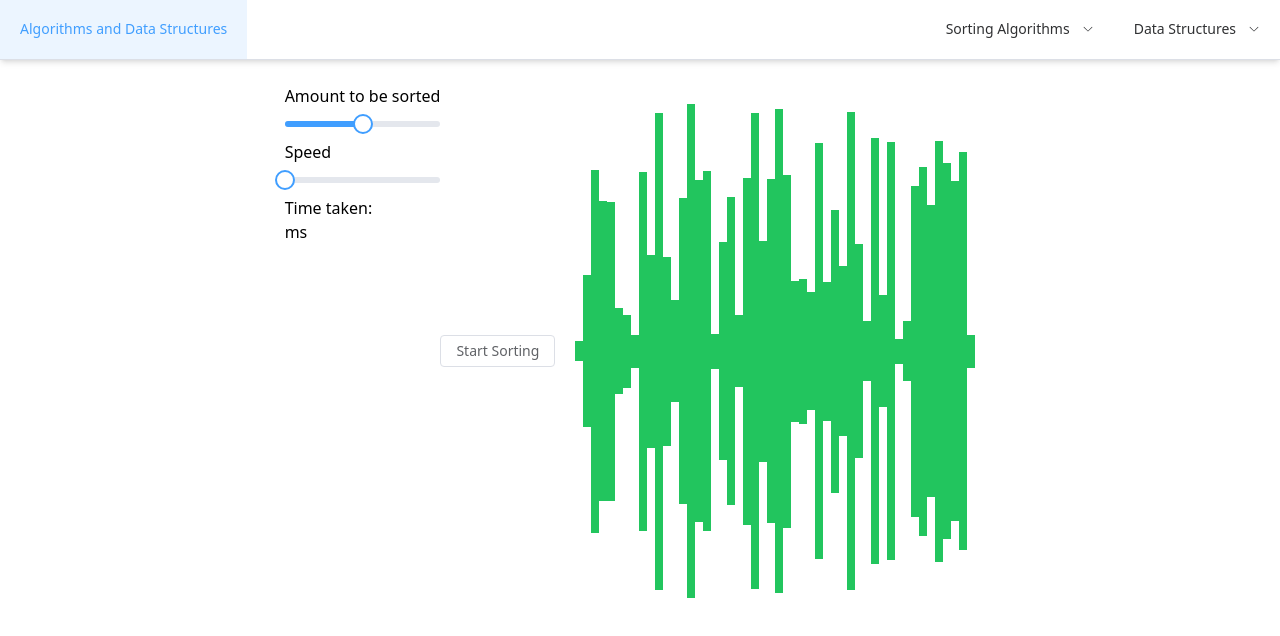
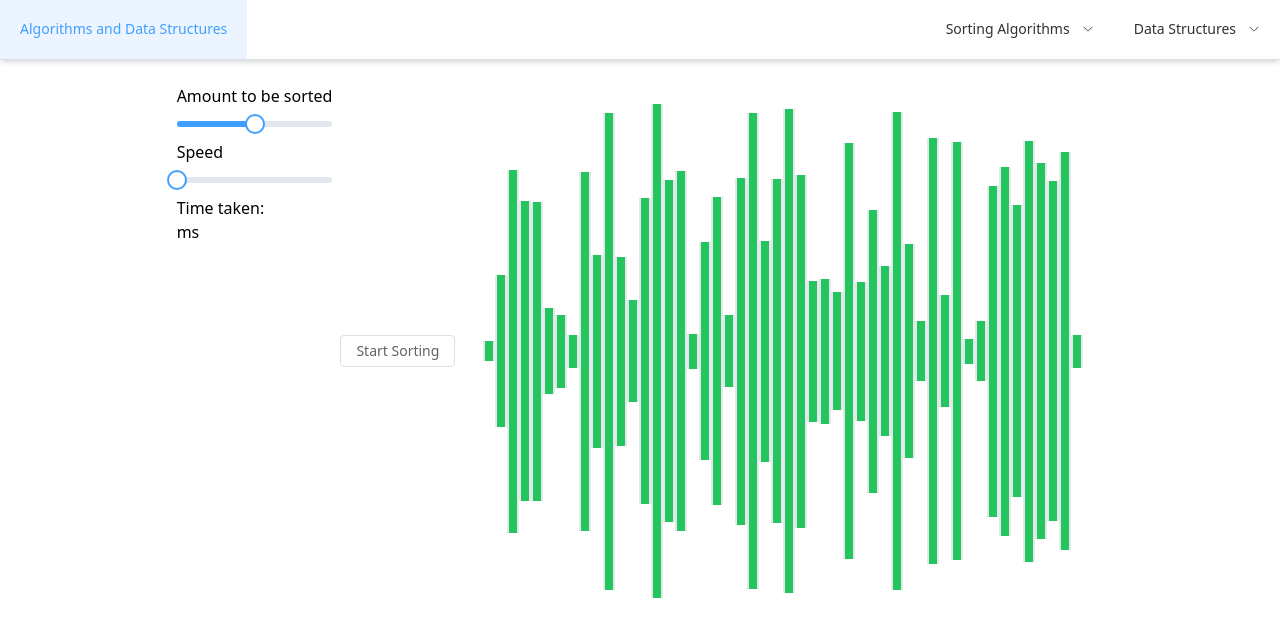
Before and after one commit to Life75/data-structures-, a Vue app: page /Sorting/BubbleSort in a window 1280 px wide. Both pictures are taken after a click on the element 562 px from the left and 124 px from the top of the page. Shown: the top 636 px of the page. Built offline with nearby package versions, Linux system fonts and the light colour scheme.

Commit message:
cooked out bugs

```diff
--- a/index.html
+++ b/index.html
@@ -3,11 +3,11 @@
   <head>
     <meta charset="UTF-8" />
     <link rel="icon" type="image/svg+xml" href="/vite.svg" />
-    <meta name="viewport" content="width=device-width, initial-scale=1.0" />
+    <meta name="viewport" content="width=device-width, initial-scale=1.0"  />
     <title >Data Structures</title>
   </head>
   <base href="/" />
-  <body>
+  <body >
     <div id="app"></div>
     <script type="module" src="/src/main.ts"></script>
   </body>
--- a/src/algorithims/BubbleSort.vue
+++ b/src/algorithims/BubbleSort.vue
@@ -2,25 +2,23 @@
   <!--Weird bug, when making nested routes in vue you'll need to make the sure that the folder hiearchy needs to not be nested in order for hot reloading -->
   <div class="flex items-center justify-center">
     <!--Need to be able to show before and after-->
-    <span class="">
-      <el-button v-show="!animating" @click="startSortingClick()" :disabled="animating"
-        >Start Sorting</el-button
-      >
-      <el-button v-show="animating" @click="cancelAnimation()"
-        >Cancel Animation</el-button
-      >
+    <span class="p-2">
+      <el-button v-show="!animating" @click="startSortingClick()" :disabled="animating">Start Sorting</el-button>
+      <el-button class="p-2" v-show="animating" @click="cancelAnimation()">Cancel Animation</el-button>
     </span>
     <div class="flex items-center justify-center p-5">
       <li v-show="!animating" class="flex" v-for="node in sortObj.getCurrentValues()">
-        <VerticalNode :value="node"></VerticalNode>
+        <div class="border-x-2">
+          <VerticalNode :value="node"></VerticalNode>
+        </div>
       </li>
-      <VerticalNodeAdapter v-if="animating" :iteration="currentIteration"/>
+      <VerticalNodeAdapter v-if="animating" :iteration="currentIteration" />
     </div>
   </div>
 </template>
 
 <script lang="ts">
-import { defineComponent, ref, watch } from "vue";
+import { defineComponent, watch } from "vue";
 import Node from "../components/Node.vue";
 import VerticalNode from "../components/VerticalNode.vue";
 import BubbleSort from "../algorithims-ts/BubbleSort";
@@ -36,7 +34,6 @@ export default defineComponent({
   },
   emits: ["timer"],
   setup(props, { emit }) {
-    ////var currentIterationObj = ref()
     var {
       sortAlgoRef,
       sortAnimation,
@@ -48,7 +45,6 @@ export default defineComponent({
     var sortObj = sortAlgoRef;
 
     //watching a prop
-   // console.log(currentIteration.value);
     watch(
       () => props.amountOfValues,
       (amountOfValues, prevSelc) => {
@@ -99,4 +95,6 @@ export default defineComponent({
 });
 </script>
 
-<style></style>
+<style>
+
+</style>
--- a/src/components/VerticalNodeAdapter.vue
+++ b/src/components/VerticalNodeAdapter.vue
@@ -1,6 +1,8 @@
 <template>
     <li class="flex" v-for="node in iteration?.getIteration()">
+    <div class="border-x-2">
         <VerticalNode :value="node"></VerticalNode>
+    </div>
     </li>
 </template>
 
@@ -16,9 +18,7 @@ export default defineComponent({
         iteration: { type: Iteration, default: undefined }
     },
     setup(props) {
-
     }
-
 })
 
 </script>
```
